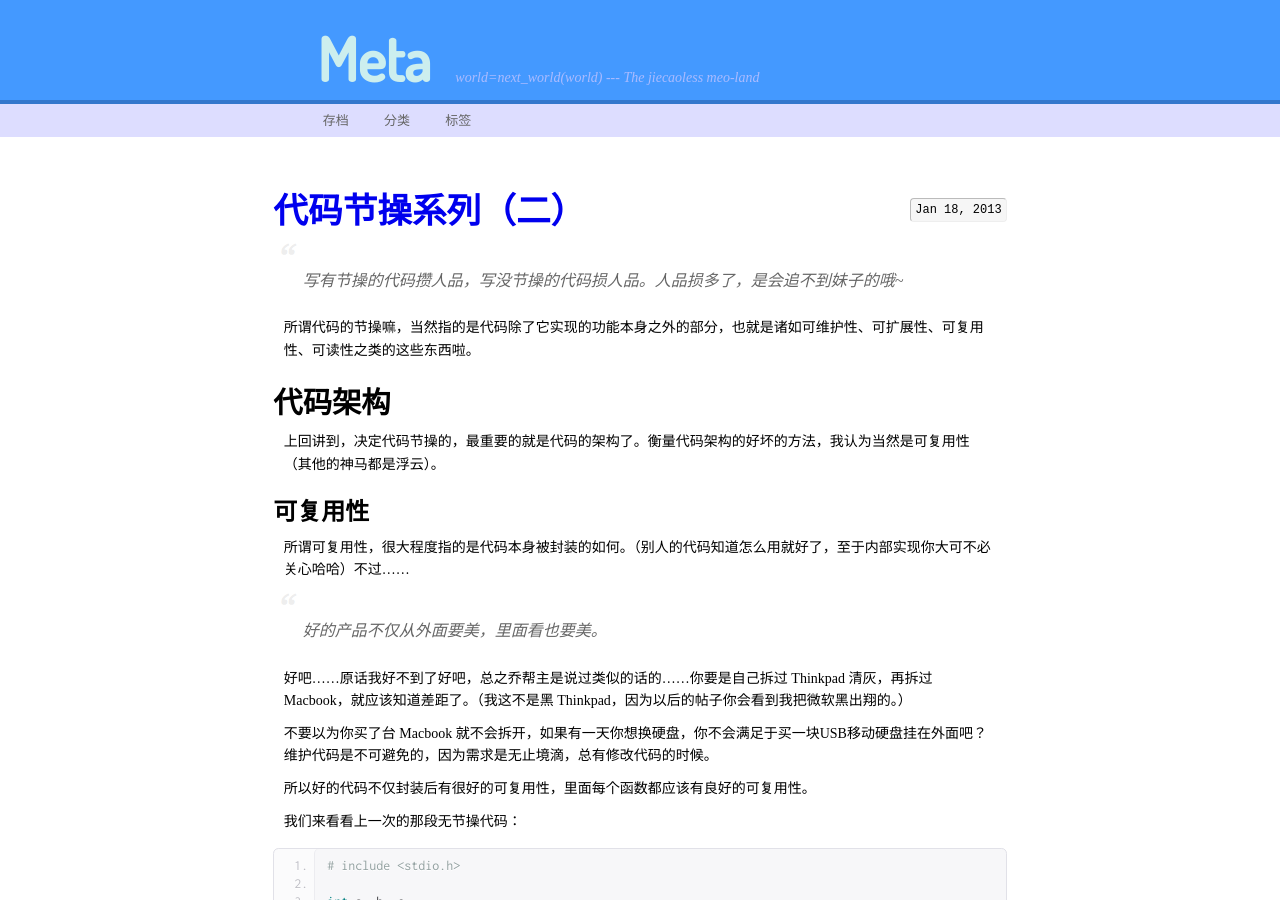
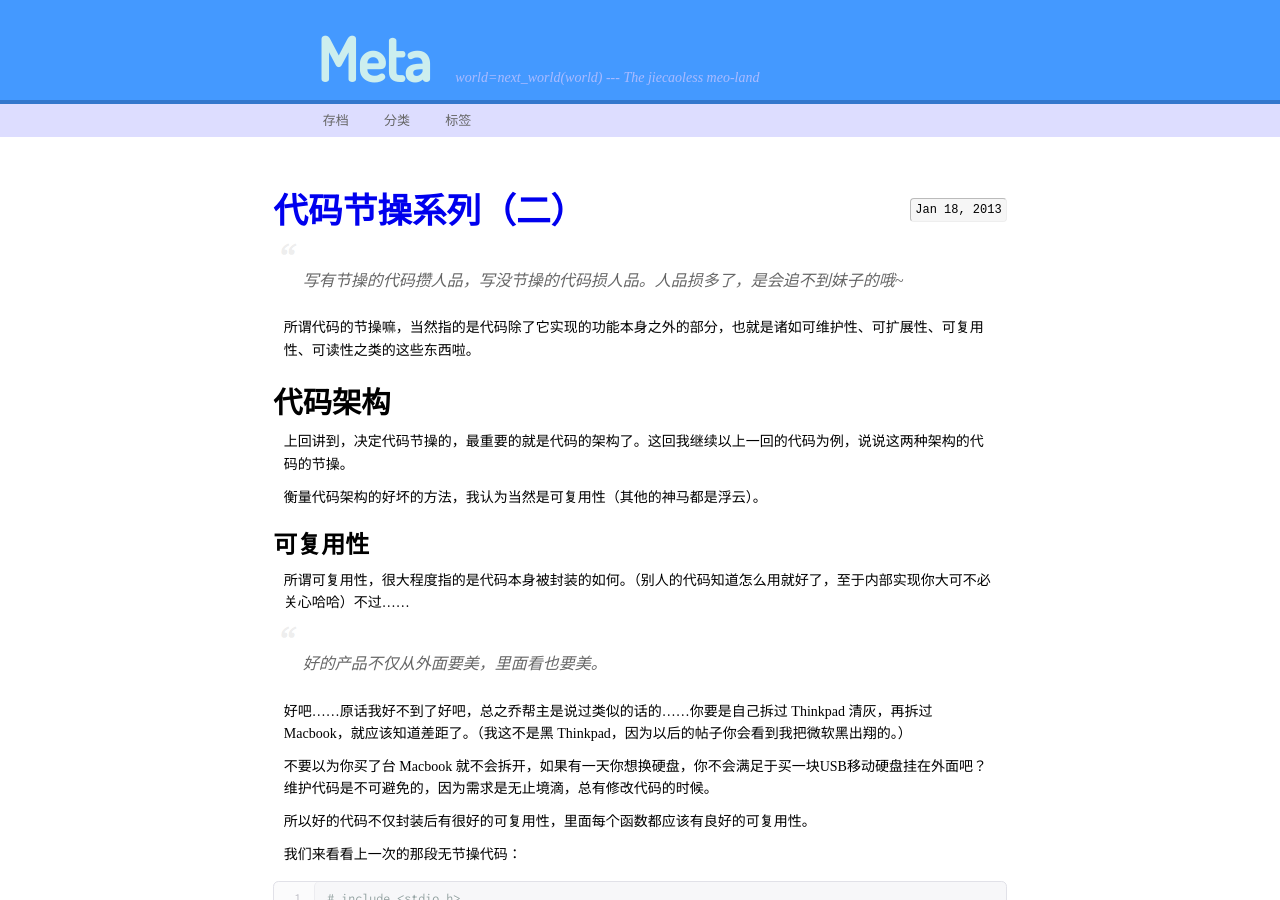
Before and after one commit to RnMss/rnmss.github.com, a Jekyll site: the page built from _posts/2013-01-18-code-jiecao-2.md, in a window 1280 px wide and 900 px high. Built offline with Jekyll 4.4.1, drawn with Linux system fonts in a browser that asks for light colours; Markdown is read by kramdown in place of the engine named in the settings; comment, search, counter and statistics services are not loaded.

Commit message:
Update _posts/2013-01-18-code-jiecao-2.md

```diff
--- a/_posts/2013-01-18-code-jiecao-2.md
+++ b/_posts/2013-01-18-code-jiecao-2.md
@@ -16,7 +16,9 @@ tags:
 
 ## 代码架构
 
-上回讲到，决定代码节操的，最重要的就是代码的架构了。衡量代码架构的好坏的方法，我认为当然是可复用性（其他的神马都是浮云）。
+上回讲到，决定代码节操的，最重要的就是代码的架构了。这回我继续以上一回的代码为例，说说这两种架构的代码的节操。
+
+衡量代码架构的好坏的方法，我认为当然是可复用性（其他的神马都是浮云）。
 
 ### 可复用性
 
```
